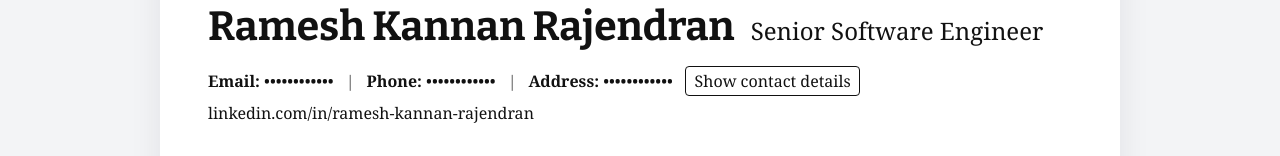
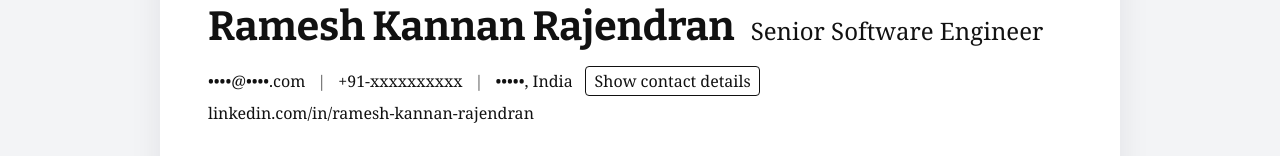
Before and after one commit to arasu-rrk/rameshkannan.github.io, a Next.js app: page /resume in a window 1280 px wide. Shown: the part 137-293 px from the top of the page. Built offline with nearby package versions, Linux system fonts and the light colour scheme; no server answers.

Commit message:
Fix placeholder in resume page

```diff
--- a/content/blogs/004-basic-git-commands-every-developer-should-know.md
+++ b/content/blogs/004-basic-git-commands-every-developer-should-know.md
@@ -1,7 +1,7 @@
 ---
 title: "Basic Git commands: Every developer should know"
 date: "2019-12-16"
-modifiedDate: "2026-10-25T19:17:13+00:00"
+modifiedDate: "2026-10-25T19:39:02+00:00"
 displayModifiedDate: "2026-10-23"
 excerpt: "A practical reference covering the essential Git commands for cloning, branching, staging, committing, pushing, and reverting changes."
 category: "Git"
--- a/content/blogs/005-standardizing-dot-net-solutions-with-directory-build-props-and-centralized-package-management.md
+++ b/content/blogs/005-standardizing-dot-net-solutions-with-directory-build-props-and-centralized-package-management.md
@@ -1,7 +1,7 @@
 ---
 title: "Standardizing .NET Solutions with Directory.Build.props and Centralized Package Management"
 date: "2026-03-03"
-modifiedDate: "2026-10-25T19:17:13+00:00"
+modifiedDate: "2026-10-25T19:39:02+00:00"
 excerpt: "Managing multiple .NET projects? This guide demonstrates how to centralize build settings and NuGet package versions using two powerful files, reducing duplication, simplifying upgrades, and strengthening dependency governance."
 category: ".NET"
 author: "Ramesh Kannan"
--- a/src/app/resume/resume.module.scss
+++ b/src/app/resume/resume.module.scss
@@ -89,10 +89,6 @@
   display: inline-flex;
   align-items: baseline;
   gap: 0.75rem;
-}
-
-.contactLabel {
-  font-weight: 700;
 }
 
 .separator {
--- a/src/components/ResumeContact.tsx
+++ b/src/components/ResumeContact.tsx
@@ -4,9 +4,9 @@ import { useState } from 'react';
 import styles from '@/app/resume/resume.module.scss';
 
 const contactFields = [
-  { key: 'email', label: 'Email', placeholder: '••••••••••••' },
-  { key: 'phone', label: 'Phone', placeholder: '••••••••••••' },
-  { key: 'address', label: 'Address', placeholder: '••••••••••••' },
+  { key: 'email', label: 'Email', placeholder: '••••@••••.com' },
+  { key: 'phone', label: 'Phone', placeholder: '+91-xxxxxxxxxx' },
+  { key: 'address', label: 'Address', placeholder: '•••••, India' },
 ] as const;
 
 type ContactDetails = Record<(typeof contactFields)[number]['key'], string>;
@@ -68,7 +68,6 @@ export default function ResumeContact() {
           <span className={styles.contactItem} key={key}>
             {index > 0 && <span aria-hidden="true" className={styles.separator}>|</span>}
             <span>
-              <span className={styles.contactLabel}>{label}: </span>
               {contacts?.[key] ?? <span aria-label={`${label} hidden`}>{placeholder}</span>}
             </span>
           </span>
--- a/tsconfig.json
+++ b/tsconfig.json
@@ -36,6 +36,7 @@
     ".next/dev/types/**/*.ts"
   ],
   "exclude": [
-    "node_modules"
+    "node_modules",
+    ".next/dev/types"
   ]
 }
```
